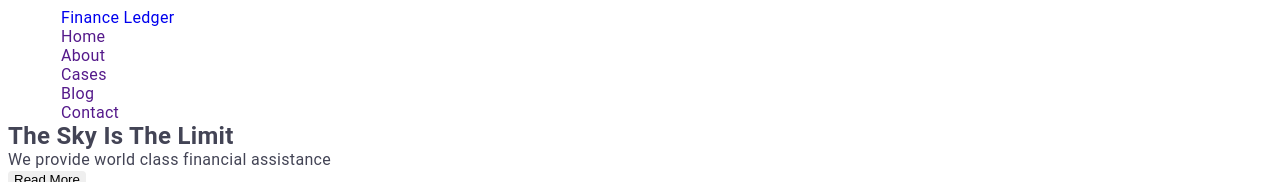
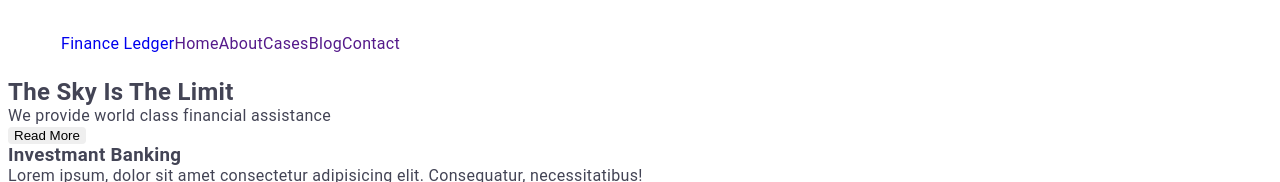
Before and after one commit to Mihaillaur/team, a plain HTML site: page index.html in a window 1280 px wide. Shown: the top 182 px of the page. Drawn offline with Linux system fonts and the light colour scheme.

Commit message:
Lesson2Vasja

```diff
--- a/css/styles.css
+++ b/css/styles.css
@@ -19,7 +19,6 @@
   background-color: #ffffff;
   font-size: 16px;
   letter-spacing: 0.02em;
-
 }
 h1,
 h2,
@@ -67,14 +66,28 @@ a {
 }
 
 /* ======Header===== */
-.header {}
+.header {
+  height: 70px;
+  display: flex;
+  align-items: center;
+}
 
-.header-logo {}
+.header .container {
+  display: flex;
+}
 
-.header-nav {}
+.header-logo {
+}
 
-.header-list {}
+.header-nav {
+}
 
-.header-item {}
+.header-list {
+  display: flex;
+}
 
-.header-link {}
+.header-item {
+}
+
+.header-link {
+}
```
Lines whose indentation alone changed are shown as unchanged.
